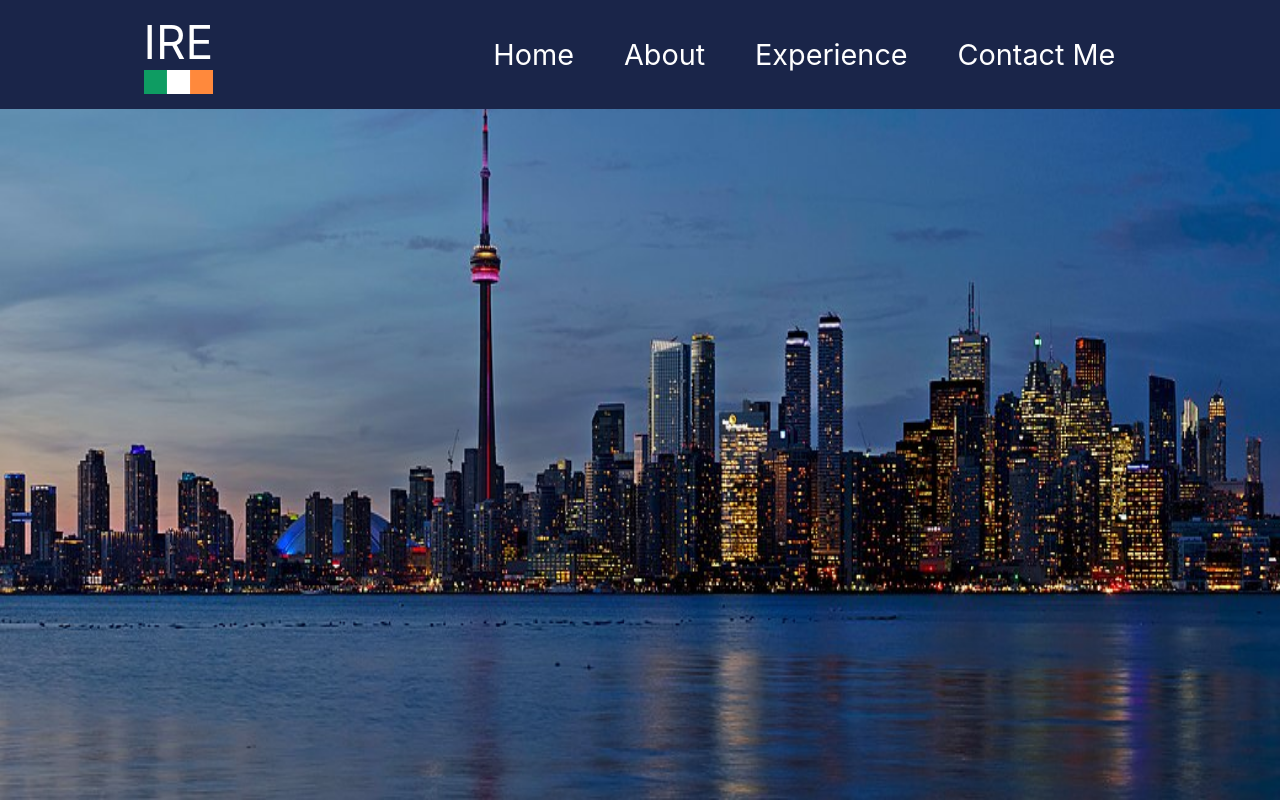
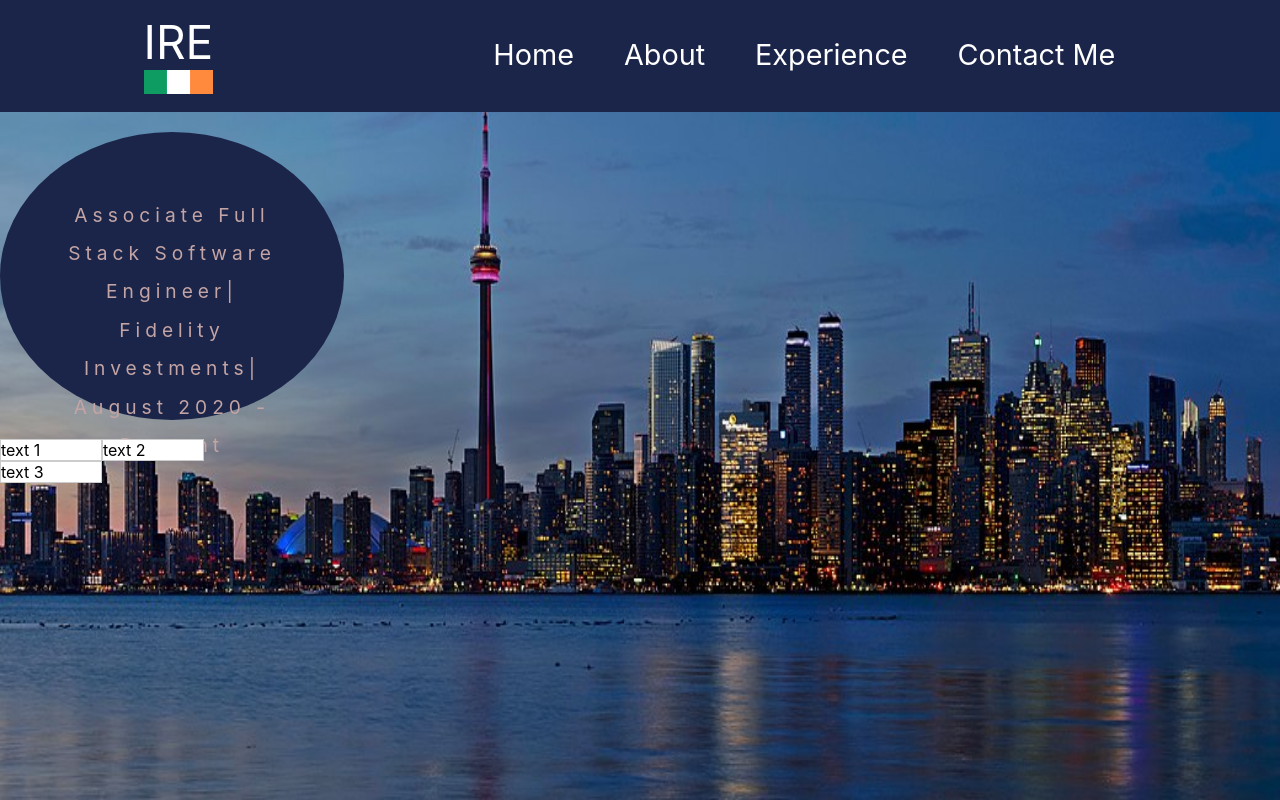
Before and after one commit to derryb51/PersonalSite, a React (Create React App) app: page /experience in a window 1280 px wide. Built offline with nearby package versions, Linux system fonts and the light colour scheme.

Commit message:
Beginning of experience page

```diff
--- a/src/About.js
+++ b/src/About.js
@@ -16,19 +16,14 @@ class About extends Component {
     <p> Here I developed a strong interest of the application of technology in the urban realm,
     in particular its use in solving human-centric problems.
     My thesis sought to identify the extent to which digital platforms are used in cities to enable
-    the efficient use of otherwise underused assets. Here is a link :)</p>
+    the efficient use of otherwise underused assets.</p>
 
 <p id="ptwo">After graduating from university in 2018, I took a gap year and moved back to Toronto
     (I also studied there for a year). As planned, I then returned to Ireland to undertake a post-grad in
     Software Development. Throughout this I got some work experience with a Tech-Ops tean where
-     developed a passion for the Cloud & the DevOps space.
-      I then joined Fidelity Investments as a Software Engineering Associate.
+     developed a passion for the Cloud & the DevOps space.</p>
+     <p> I then joined Fidelity Investments as a Software Engineering Associate.
       Here, I work with cutting edge technology on exciting projects 😄.</p>
-
-      <a href="Hi.docx" target="_blank">Read more</a>
-
-
-
     </div>
            </div>
         );
--- /dev/null
+++ b/src/Experience.css
@@ -0,0 +1,49 @@
+.bubbles{
+    color: rgb(196, 164, 164);
+    background-color:rgb(26, 37, 73);
+    padding:5%;
+    height: 20vh;
+    width:27vh;
+    border-radius: 50%;
+    letter-spacing: 5px;
+    font-size: 120%;
+    text-align: center;
+    line-height: 200%;
+}
+
+.myList{
+    color: rgb(196, 164, 164);
+    background-color:rgb(26, 37, 73);
+    font-size: 2em;
+    padding:1%;
+    width:20%;
+    position: relative;
+    left: 70%;
+}
+
+#items {
+    width:300px;
+}
+.item {
+   width:100px;
+   border:solid 1px #ccc;
+   float:left;
+   height:20px;
+   z-index:0;
+   overflow:hidden;
+   position:relative;
+}
+
+.item:hover {
+   overflow:visible;
+}
+
+.item:hover .inner {
+   z-index: 100;
+}
+
+.inner {
+   position: absolute;
+   background: white;
+   width: 100%;
+}
--- /dev/null
+++ b/src/Experience.js
@@ -0,0 +1,75 @@
+import React, { Component } from 'react';
+import {BrowserRouter as Router, Link} from 'react-router-dom';
+import './Experience.css';
+
+
+class Experience extends Component {
+    constructor(props) {
+    super(props);
+    this.handleMouseHover = this.handleMouseHover.bind(this);
+    this.state = {
+      isHovering: false,
+    };
+  }
+
+  handleMouseHover() {
+    this.setState(this.toggleHoverState);
+  }
+
+  toggleHoverState(state) {
+    return {
+      isHovering: !state.isHovering,
+    };
+}
+    render() {
+
+        return (
+           <div className="app">
+               <div className="myExperience">
+
+            <p className="bubbles" id="pone"
+            onMouseEnter={this.handleMouseHover}
+            onMouseLeave={this.handleMouseHover}>
+            Associate Full Stack Software Engineer| Fidelity Investments| August 2020 - Present
+            </p>
+                {
+                this.state.isHovering &&
+                <div className="myList">
+                    I am currently participating in Fidelity Investments Leap Software Engineering Track.
+                    <br/>Training in this track includes:
+                    <ul>
+                        <li id="item">Object Oriented Analysis and Design</li>
+                        <li id="item">Dynamic Web Development with Angular</li>
+                        <li id="item">Git/Stash Training</li>
+                        <li id="item">Java, SQLPL, SQL, JDBC</li>
+                        <li id="item">Relational and NoSQL DB Training</li>
+                        <li id="item">Mastering Spring and MyBatis</li>
+                        <li id="item">Restful Services w/ Java</li>
+                        <li id="item">Restful Services w/ Node.js</li>
+                    </ul>
+                    -	I am also working on a project with the cloud unit,
+                    <br/>building on my understand of cloud technologies from my internship:
+                    <ul>
+                        <li id="item">Docker</li>
+                        <li id="item">Kubernetes</li>
+                        <li id="item">AWS</li>
+                    </ul>
+                </div>
+                }
+
+<div id="items">
+    <div className="item"><div className="inner">text 1<br/>text 1<br/>text 1</div></div>
+    <div className="item"><div className="inner">text 2<br/>text 2<br/>text 2</div></div>
+    <div className="item"><div className="inner">text 3<br/>text 3<br/>text 3</div></div>
+</div>
+
+
+
+
+    </div>
+           </div>
+        );
+    }
+}
+
+export default Experience;
--- a/src/Navbar.css
+++ b/src/Navbar.css
@@ -4,6 +4,7 @@
     justify-content: center;
     align-items: center;
     font-size: 180%;
+    padding-bottom: .3%;
   }
 
   .imglogo {
@@ -11,7 +12,6 @@
     background-image: url("./assets/ireland.png");
     background-repeat: no-repeat;
     background-size: 100% 100%;
-    align-items: flex;
     overflow:auto;
     }
 
--- a/src/Navbar.js
+++ b/src/Navbar.js
@@ -3,6 +3,7 @@ import React, { useState } from 'react';
 import { Link } from 'react-router-dom';
 import './Navbar.css';
 import About from './About.js';
+import Experience from './Experience.js';
 import Route from 'react-router-dom/Route';
 
 
@@ -57,6 +58,8 @@ function Navbar() {
 
       </nav>
       <Route path ="/about" exact strict component={About}/>
+
+      <Route path ="/experience" exact strict component={Experience}/>
     </>
   );
 }
```
Also changed, not shown: src/assets/fid.png (added), 1 other file (tests, documents, lock files or other folders).
